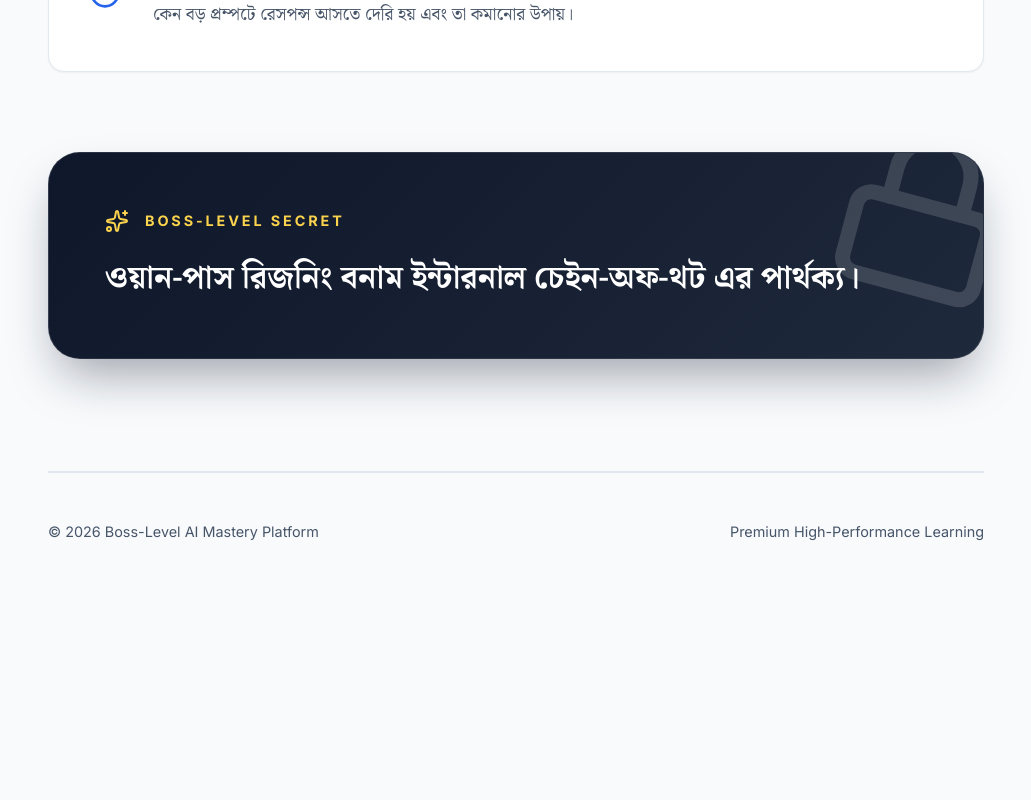
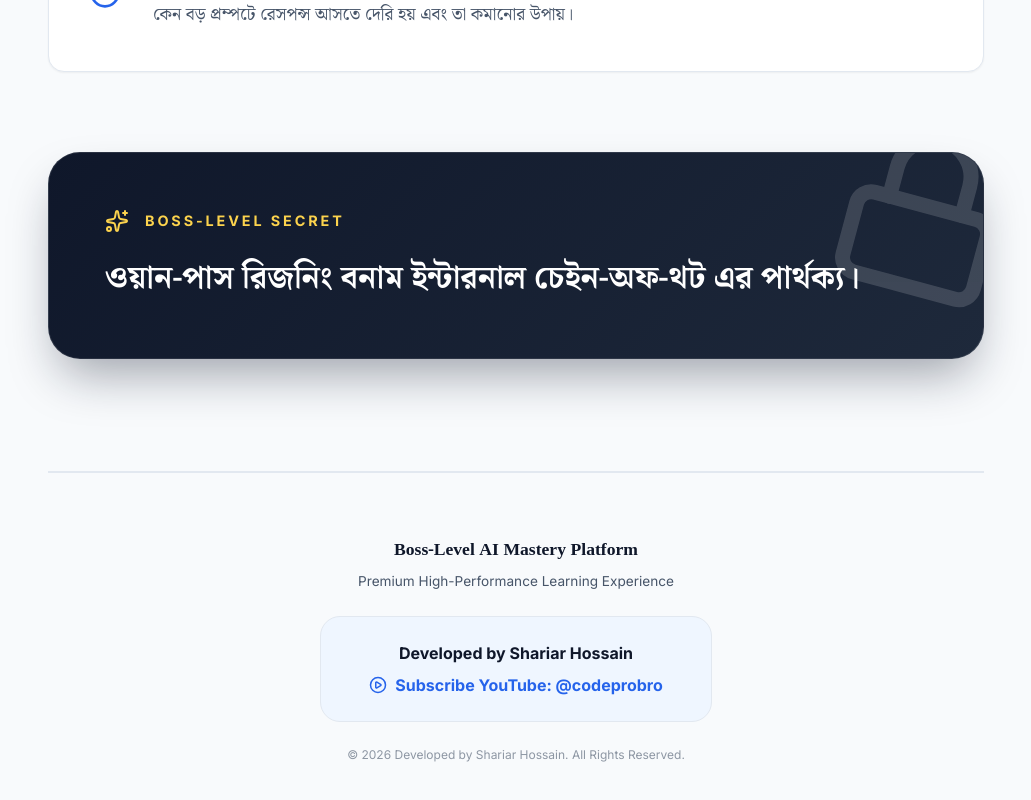
Before and after one commit to shariaralphabyte/prompt_engineering_masterclass, a React (Vite) app: page / in a window 1280 px wide. Shown: the part 1243-2043 px from the top of the page, without its empty margins (124-1155 px from the left). Before the commit the page ends 1865 px from the top, so only its background shows below. Built offline with nearby package versions, Linux system fonts and the light colour scheme.

Commit message:
refactor: update sidebar footer and redesign module view footer with author branding and social links

```diff
--- a/src/components/ModuleView.tsx
+++ b/src/components/ModuleView.tsx
@@ -224,9 +224,54 @@ const ModuleView: React.FC<ModuleViewProps> = ({ module, phaseTitle, selectedLes
         </section>
       )}
 
-      <footer style={{ marginTop: '7rem', padding: '3rem 0', borderTop: '2px solid var(--border-color)', display: 'flex', justifyContent: 'space-between', color: 'var(--text-secondary)', fontSize: '0.9rem' }}>
-        <p>© 2026 Boss-Level AI Mastery Platform</p>
-        <p>Premium High-Performance Learning</p>
+      <footer style={{
+        marginTop: '7rem',
+        padding: '4rem 0',
+        borderTop: '2px solid var(--border-color)',
+        display: 'flex',
+        flexDirection: 'column',
+        alignItems: 'center',
+        gap: '1.5rem',
+        color: 'var(--text-secondary)'
+      }}>
+        <div style={{ textAlign: 'center' }}>
+          <h4 style={{ fontSize: '1.1rem', color: 'var(--text-primary)', marginBottom: '0.5rem' }}>Boss-Level AI Mastery Platform</h4>
+          <p style={{ fontSize: '0.85rem' }}>Premium High-Performance Learning Experience</p>
+        </div>
+
+        <div style={{
+          background: 'var(--active-bg)',
+          padding: '1.5rem 3rem',
+          borderRadius: '20px',
+          display: 'flex',
+          flexDirection: 'column',
+          alignItems: 'center',
+          gap: '0.5rem',
+          border: '1px solid var(--border-color)'
+        }}>
+          <div style={{ fontWeight: 800, color: 'var(--text-primary)', fontSize: '1rem' }}>
+            Developed by Shariar Hossain
+          </div>
+          <a
+            href="https://www.youtube.com/@codeprobro"
+            target="_blank"
+            rel="noopener noreferrer"
+            style={{
+              color: 'var(--accent-blue)',
+              textDecoration: 'none',
+              fontWeight: 700,
+              display: 'flex',
+              alignItems: 'center',
+              gap: '0.5rem'
+            }}
+          >
+            <PlayCircle size={18} /> Subscribe YouTube: @codeprobro
+          </a>
+        </div>
+
+        <p style={{ fontSize: '0.75rem', opacity: 0.6 }}>
+          © 2026 Developed by Shariar Hossain. All Rights Reserved.
+        </p>
       </footer>
     </div>
   );
--- a/src/components/Sidebar.tsx
+++ b/src/components/Sidebar.tsx
@@ -178,21 +178,10 @@ const Sidebar: React.FC<SidebarProps> = ({ curriculum, selectedModuleId, selecte
         ))}
       </nav>
 
-      <div style={{ marginTop: 'auto', padding: '1.5rem', borderTop: '1px solid var(--border-color)', bg: 'white' }}>
-        <div style={{
-          padding: '1rem',
-          borderRadius: '12px',
-          fontSize: '0.8rem',
-          color: 'var(--text-primary)',
-          display: 'flex',
-          alignItems: 'center',
-          gap: '0.75rem',
-          background: 'var(--active-bg)',
-          fontWeight: 700
-        }}>
-          <Star size={16} fill="var(--accent-gold)" color="var(--accent-gold)" />
-          Boss Level Certified
-        </div>
+      <div style={{ marginTop: 'auto', padding: '1.5rem', borderTop: '1px solid var(--border-color)', background: 'white' }}>
+        <p style={{ fontSize: '0.7rem', color: 'var(--text-secondary)', textAlign: 'center', fontWeight: 600 }}>
+          © 2026 Boss-Level AI Mastery
+        </p>
       </div>
     </aside>
   );
```
